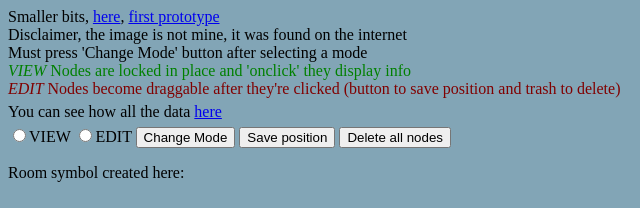
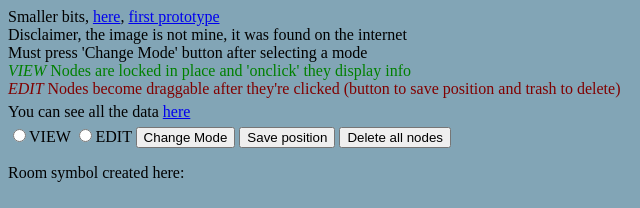
Before and after one commit to danielcodes/Facility-CMS, a plain HTML site: page index.html in a window 1280 px wide. Shown: the top 208 px of the page, 0-640 px from the left. Drawn offline with Linux system fonts and the light colour scheme; no server answers; grey boxes are pictures that could not be loaded.

Commit message:
typo fix

```diff
--- a/index.html
+++ b/index.html
@@ -21,7 +21,7 @@
             Nodes become draggable after they're clicked (button to save position and trash to delete)
 		</p>
 
-        <p style="margin-top: 0; margin-bottom: 5px;">You can see how all the data <a href="http://rest.learncode.academy/api/daniel/friends" target="_blank">here</a></p>
+        <p style="margin-top: 0; margin-bottom: 5px;">You can see all the data <a href="http://rest.learncode.academy/api/daniel/friends" target="_blank">here</a></p>
 
         <!-- toggle between these two modes -->
         <div>
```
